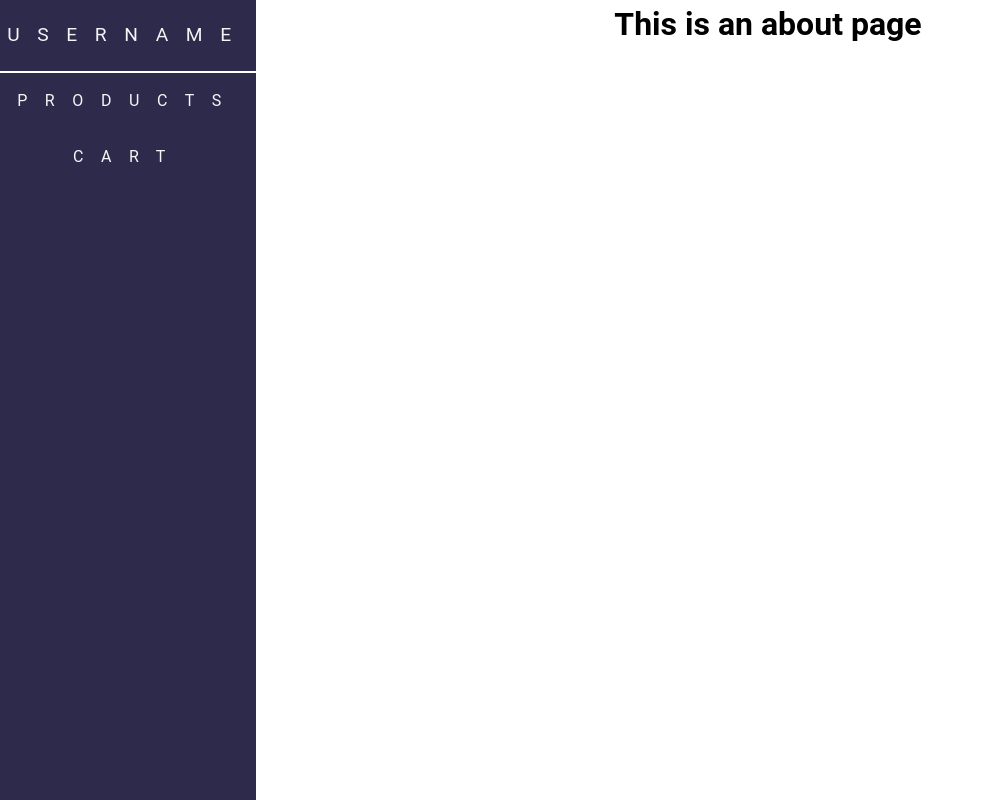
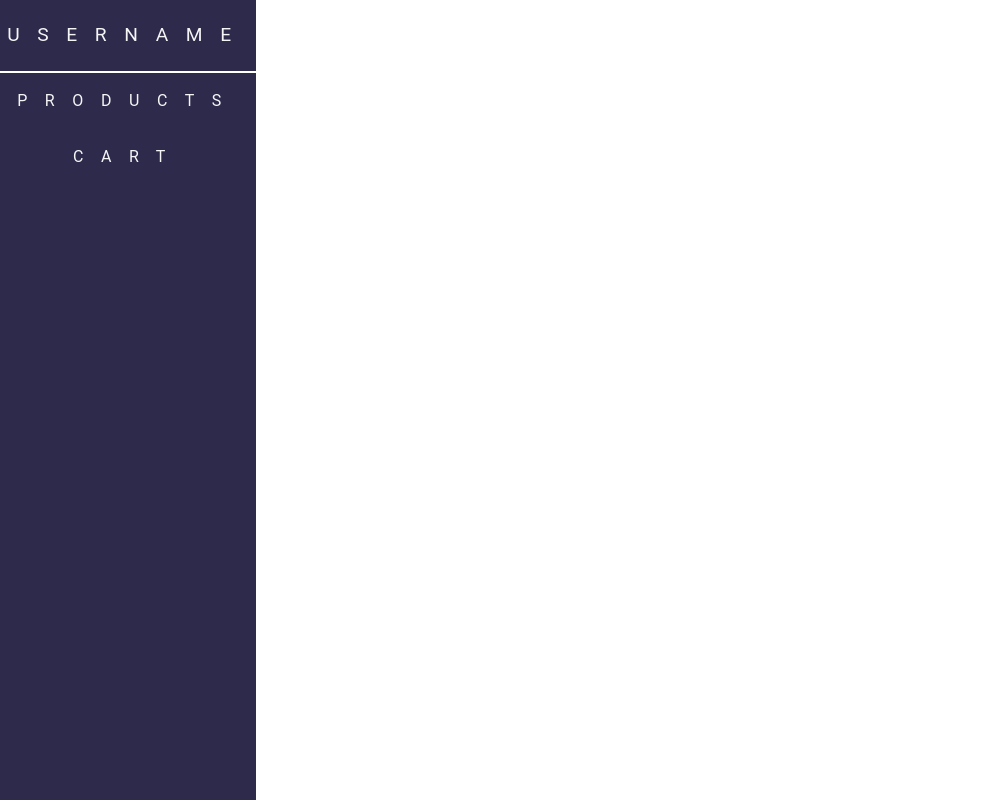
Before and after one commit to AngelMartinezFernandez/f5-vue3-pinia, a Vue app: page /cart in a window 1280 px wide. Shown: the whole page, without its empty margins (0-984 px from the left). Built offline with nearby package versions, Linux system fonts and the light colour scheme.

Commit message:
Creada aproximación de la vista CartView.vue. Refactor de css en las vistas.

```diff
--- a/src/views/CartView.vue
+++ b/src/views/CartView.vue
@@ -1,5 +1,29 @@
+<script setup>
+import { useCartStore } from '@/stores/cart'
+
+// STORE
+const cartStore = useCartStore()
+
+// METHODS
+const deleteProduct = (itemId) => {
+  cartStore.removeItemFromCart(itemId)
+}
+</script>
 <template>
-  <div class="about">
-    <h1>This is an about page</h1>
-  </div>
+    <div class="content">
+      <div v-for="item of cartStore.shoppingCart" :key="item.id" class="cart-item-container">
+        {{item.title}} {{item.price}}
+      </div>
+    </div>
 </template>
+<style scoped>
+.content {
+  display: flex;
+  justify-content: center;
+  flex-direction: column;
+  align-items: center;
+}
+p {
+  margin: 0 10px
+}
+</style>
--- a/src/views/ProductsView.vue
+++ b/src/views/ProductsView.vue
@@ -36,7 +36,6 @@ const addProduct = (productId) => {
 </script>
 
 <template>
-  <div id="home">
     <div class="content" :class="loadingClass">
       <div v-if="loading" class="lds-dual-ring"/>
       <!--      LOADING SACADO DE https://loading.io/css/-->
@@ -52,15 +51,9 @@ const addProduct = (productId) => {
         />
       </div>
     </div>
-  </div>
 </template>
 
 <style scoped>
-#home {
-  height: 100vh;
-  overflow-y: auto;
-}
-
 .content {
   display: flex;
   flex-direction: column;
```
